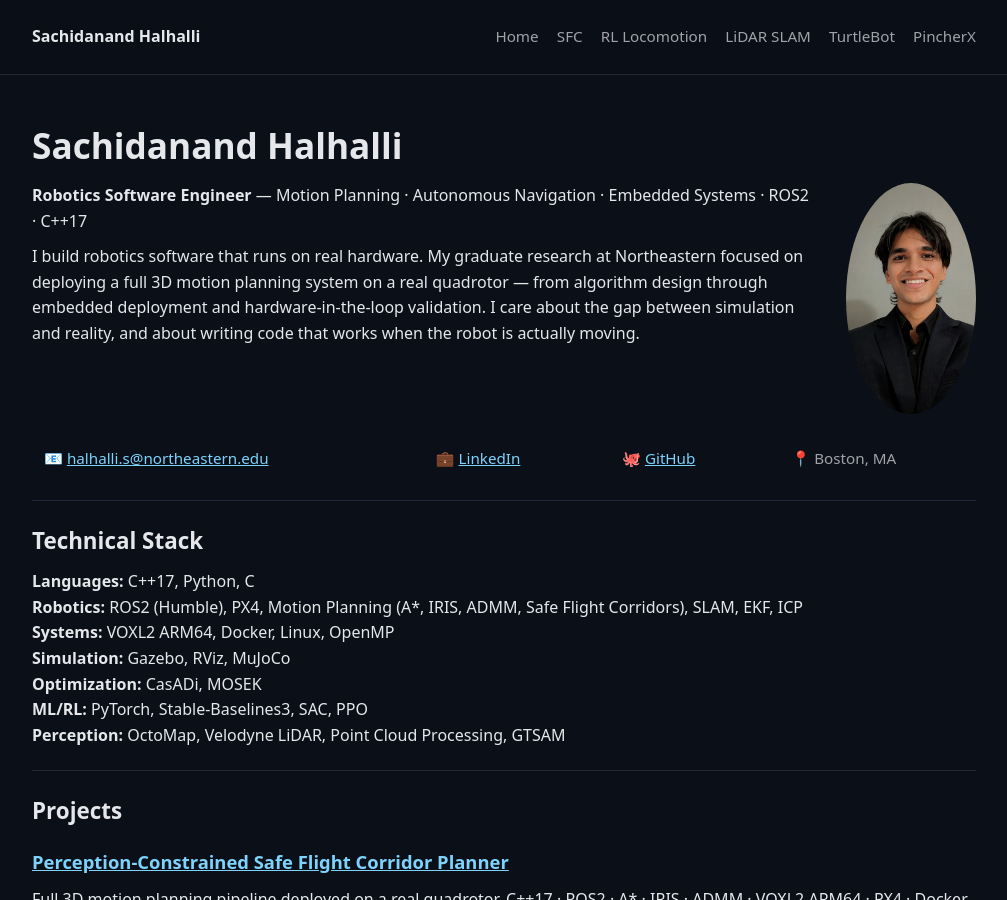
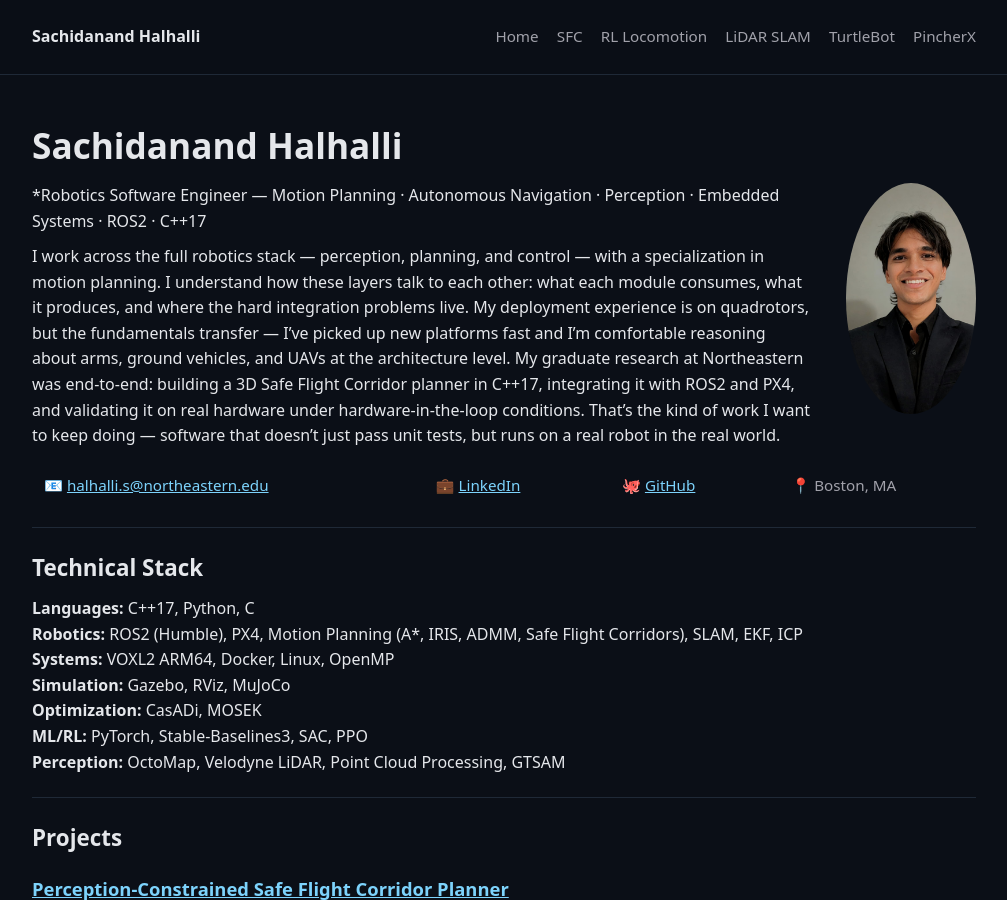
Before and after one commit to halhalli-s/halhalli-s.github.io, a Jekyll site: the page built from index.md, in a window 1280 px wide and 900 px high. Shown: the whole window, without its empty margins (136-1143 px from the left). Built offline with Jekyll 4.4.1, drawn with Linux system fonts in a browser that asks for light colours.

Commit message:
Update index.md

```diff
--- a/index.md
+++ b/index.md
@@ -7,9 +7,12 @@ title: Sachidanand Halhalli
 
 <img src="./Assets/images/profile_pic.jpeg" alt="Sachidanand Halhalli" style="width:130px;height:130px;border-radius:50%;object-fit:cover;object-position:center 15%;float:right;margin:0 0 1.5rem 2rem;">
 
-**Robotics Software Engineer** — Motion Planning · Autonomous Navigation · Embedded Systems · ROS2 · C++17
+*Robotics Software Engineer — Motion Planning · Autonomous Navigation · Perception · Embedded Systems · ROS2 · C++17
 
-I build robotics software that runs on real hardware. My graduate research at Northeastern focused on deploying a full 3D motion planning system on a real quadrotor — from algorithm design through embedded deployment and hardware-in-the-loop validation. I care about the gap between simulation and reality, and about writing code that works when the robot is actually moving.
+
+I work across the full robotics stack — perception, planning, and control — with a specialization in motion planning. I understand how these layers talk to each other: what each module consumes, what it produces, and where the hard integration problems live. My deployment experience is on quadrotors, but the fundamentals transfer — I've picked up new platforms fast and I'm comfortable reasoning about arms, ground vehicles, and UAVs at the architecture level.
+My graduate research at Northeastern was end-to-end: building a 3D Safe Flight Corridor planner in C++17, integrating it with ROS2 and PX4, and validating it on real hardware under hardware-in-the-loop conditions. That's the kind of work I want to keep doing — software that doesn't just pass unit tests, but runs on a real robot in the real world.
+
 
 📧 [halhalli.s@northeastern.edu](mailto:halhalli.s@northeastern.edu) &nbsp;|&nbsp; 💼 [LinkedIn](https://www.linkedin.com/in/sachidanand-halhalli-652a1b208/) &nbsp;|&nbsp; 🐙 [GitHub](https://github.com/halhalli-s) &nbsp;|&nbsp; 📍 Boston, MA
 
```
